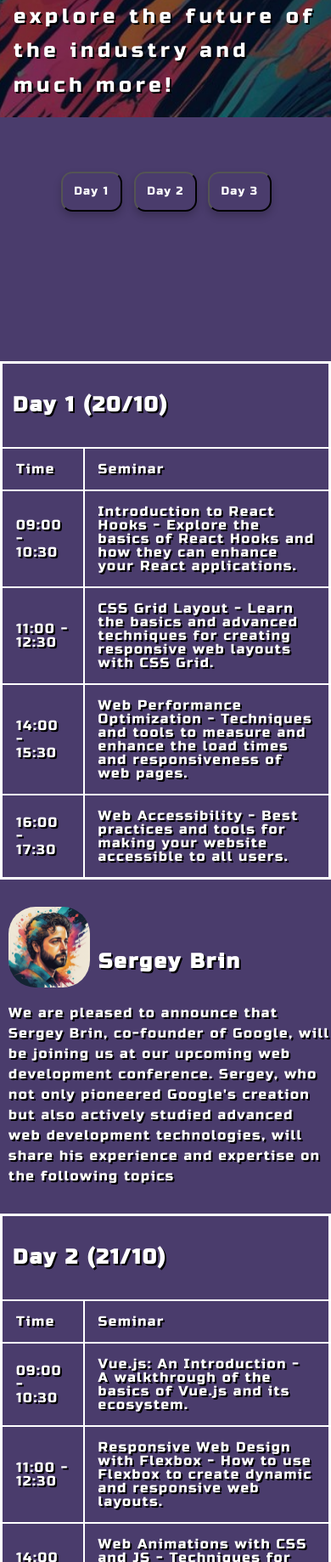
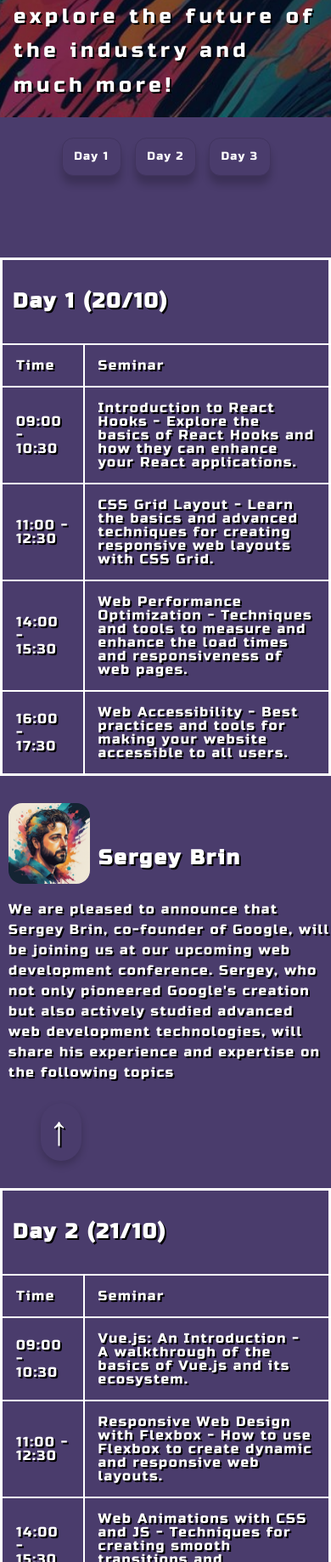
Before and after one commit to Feduk01/Inlamnigsuppgift-html-css, a plain HTML site: page schedule/schedule.html in a window 390 px wide. Shown: the part 860-2698 px from the top of the page at 85% size. Drawn offline with Linux system fonts and the light colour scheme.

Commit message:
schedule done

```diff
--- a/schedule/schedule.css
+++ b/schedule/schedule.css
@@ -8,6 +8,12 @@
     color: white;
     letter-spacing: 0.1em;
     /* border: 1px dashed pink; */
+}
+
+:root {
+    --primary: #4a3c6c;
+    --secondary: #312a42;
+    --third: rgb(255, 255, 255);
 }
 
 html {
@@ -54,7 +60,7 @@
 
 .site-header {
     padding: 30px;
-    background: #312a42;
+    background: var(--secondary);
 }
 
 .site-header ul {
@@ -96,7 +102,7 @@
     display: none;
     top: -0.7em;
     right: -1.5em;
-    background-color: #312a42;
+    background-color: var(--primary);
     border: 1px solid white;
     box-shadow: 0 0 10px rgba(0, 0, 0, 0.1);
     position: absolute;
@@ -177,7 +183,7 @@
 
 .links {
     margin: 0 10em;
-    padding: 4em;
+    padding: 5em;
 }
 
 .links ul {
@@ -193,12 +199,13 @@
     max-width: 6em;
     border-radius: 1em;
     transition: all 0.3s ease;
-    box-shadow: 0 5px 10px rgba(0, 0, 0, 0.2);
+    box-shadow: 0px 10px 10px rgba(0, 0, 0, 0.2);
+    border: 1px solid #41345e;
 }
 
 button:hover {
     transform: translateY(-15px);
-    box-shadow: 0 7px 15px rgba(0, 0, 0, 0.2);
+    box-shadow: 1px 1px 15px rgba(0, 0, 0, 0.2);
 }
 /* --------------HEADER-MAIN-ENDS----------------------------- */
 /* --------------SCHEDULE-MAIN----------------------------- */
@@ -212,7 +219,7 @@
     grid-template-columns: repeat(4, 1fr);
     grid-template-rows: 2fr 1fr;
     border: 2px solid rgb(255, 255, 255);
-    margin: 8em 0;
+    margin: 7em 0;
 }
 
 .schedule-day1 > * {
@@ -266,6 +273,23 @@
     grid-column: 2/5;
 }
 
+.arrow-up {
+    background-color: #4a3c6c;
+    padding: 0.2em;
+    border-radius: 1em;
+    transition: all 0.3s ease;
+    box-shadow: 0 5px 10px rgba(0, 0, 0, 0.2);
+    display: inline-block;
+    margin: 1em 0 0 2.6em;
+    font-size: 3em; /* Размер символа */
+    color: #ffffff; /* Цвет ссылки */
+}
+
+.arrow-up:hover {
+    transform: translateY(-15px);
+    box-shadow: 0 7px 15px rgba(0, 0, 0, 0.2);
+}
+
 @media screen and (max-width: 830px) {
     .flex-container {
         margin: 0;
@@ -285,6 +309,10 @@
     .links {
         margin: 0;
     }
+
+    .links {
+        padding: 1.5em 4em 4em 4em;
+    }
     .spek {
         grid-template-columns: 1fr;
         gap: 10px;
@@ -294,14 +322,15 @@
         max-width: 100%;
         height: auto;
         grid-column: 2/3;
-        /* margin: 0 78px; */
+        border-radius: 1em;
     }
 
     .spek-title {
-        max-height: 50%;
-        grid-column: 3;
+        max-height: 100%;
+        max-width: 100%;
+        text-wrap: nowrap;
+        grid-column: 3/4;
         grid-row: 2;
-        /* margin-left: 8em; */
         align-content: start;
     }
 
@@ -312,6 +341,15 @@
 
     .schedule-day1 {
         margin: 2em 0;
+    }
+
+    .arrow-up {
+        margin: 0.5em 0 0 1em;
+        font-size: 3em; /* Размер символа */
+    }
+
+    .schedule {
+        padding: 0;
     }
 }
 
--- a/schedule/schedule.html
+++ b/schedule/schedule.html
@@ -38,7 +38,7 @@
             </header>
 
 
-            <main class="main-content">
+            <main class="main-content" id="top">
                 <div class="flex-container">
                     <section class="section-header background-img">
                     <h1>"Better Web" 2023 <br> Conference Schedule </h1>
@@ -70,11 +70,16 @@
                             <div class="schedule-time">16:00 - 17:30</div>
                             <div class="schedule-sems">Web Accessibility - Best practices and tools for making your website accessible to all users.</div>
                         </div>
+
+
+
                         <div class="spek">
                             <img src="../images/brin.png" alt="picture of Sergey Brin">
                                 <h2 class="spek-title">Sergey Brin</h2>
                                 <p class="spek-info">We are pleased to announce that Sergey Brin, co-founder of Google, will be joining us at our upcoming web development conference. Sergey, who not only pioneered Google's creation but also actively studied advanced web development technologies, will share his experience and expertise on the following topics</p>
                         </div>
+
+                        <a href="#top" class="arrow-up" >↑</a>
 
                         <div class="schedule-day1" id="day-2">
                             <h2>Day 2 (21/10)</h1>
@@ -89,11 +94,14 @@
                                 <div class="schedule-time">16:00 - 17:30</div>
                                 <div class="schedule-sems">PWA: Building Progressive Web Apps - How to develop offline-ready, performance-optimized web apps.</div>
                             </div>
+
                             <div class="spek">
-                                <img src="../images/cook.png" alt="picture of Sergey Brin">
+                                <img src="../images/cook.png" alt="picture of Tim Cook">
                                 <h2 class="spek-title">Tim Cook</h2>
                                 <p class="spek-info">As part of our upcoming Web Development Conference, we are pleased to introduce one of our keynote speakers, Tim Cook. Leading Apple and a pioneer in integrating technology into everyday life, Tim will share his thoughts on how innovation is shaping the web and its future.</p>
                             </div>
+
+                            <a href="#top" class="arrow-up">↑</a>
 
                             <div class="schedule-day1" id="day-3">
                                 <h2>Day 3 (22/10)</h1>
@@ -108,12 +116,14 @@
                                     <div class="schedule-time">16:00 - 17:30</div>
                                     <div class="schedule-sems">SEO Best Practices for Web Developers - Gain insights on optimizing your web content for better search engine visibility without compromising on user experience.</div>
                                 </div>
+
                                 <div class="spek">
-                                    <img src="../images/zuckerberg.png" alt="picture of Sergey Brin">
+                                    <img src="../images/zuckerberg.png" alt="picture of Mark Zuckerberg">
                                     <h2 class="spek-title">Mark Zuckerberg</h2>
                                     <p class="spek-info span">On the last day of our Web Development Conference, you'll be treated to an equally exciting keynote. Mark Zuckerberg, the visionary and soul of Facebook, will lead a number of sessions, including a deep dive into Svelte: A Fresh Approach to Frontend and current techniques in Web Security: Best Practices. The main focus of his presentation will be on the role of social media in today's web. With his deep understanding of social interaction and its impact on the online space, this promises to be an enlightening and enriching day.</p>
                                 </div>
 
+                                <a href="#top" class="arrow-up  ">↑</a>
 
                 </section>
                 </div>
```
